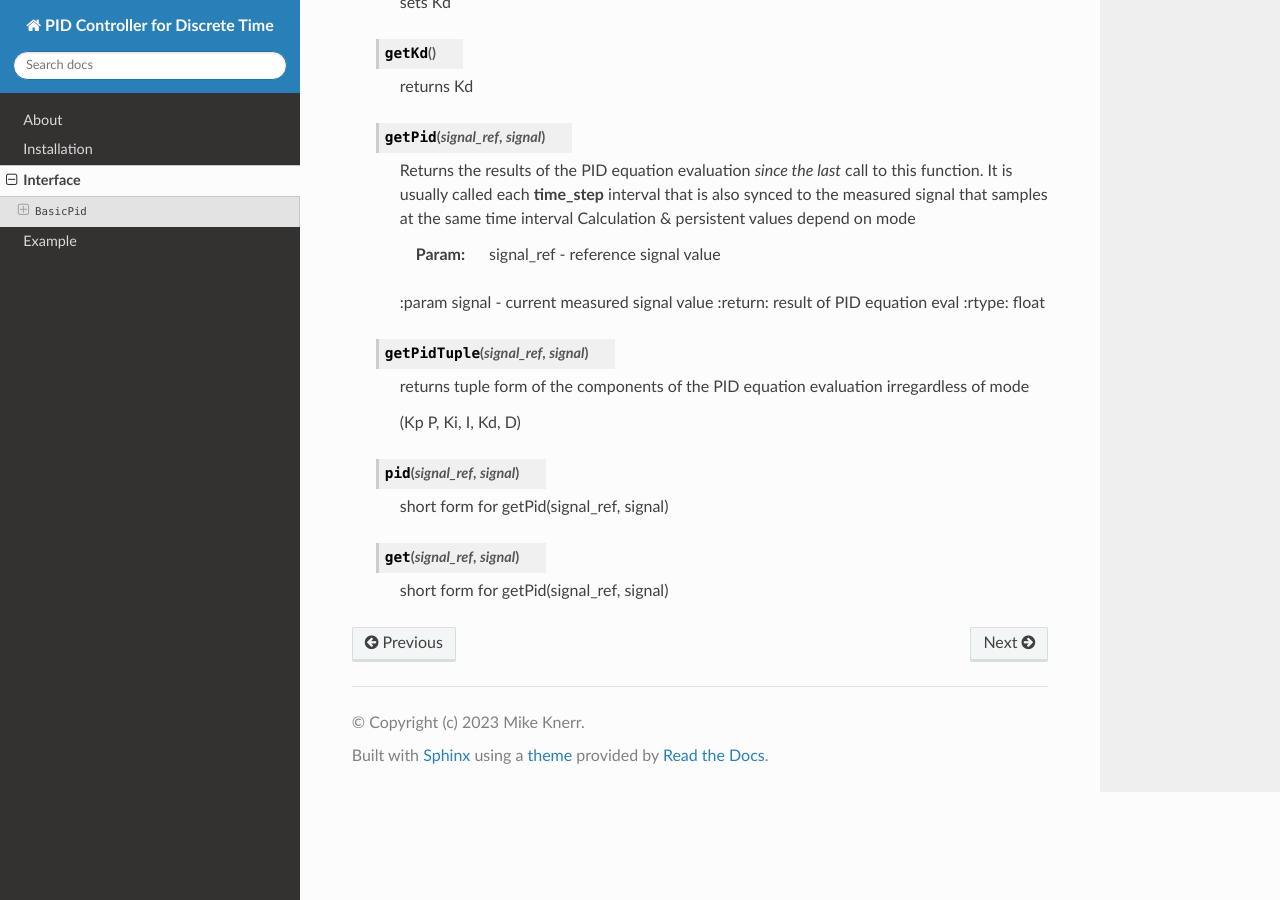
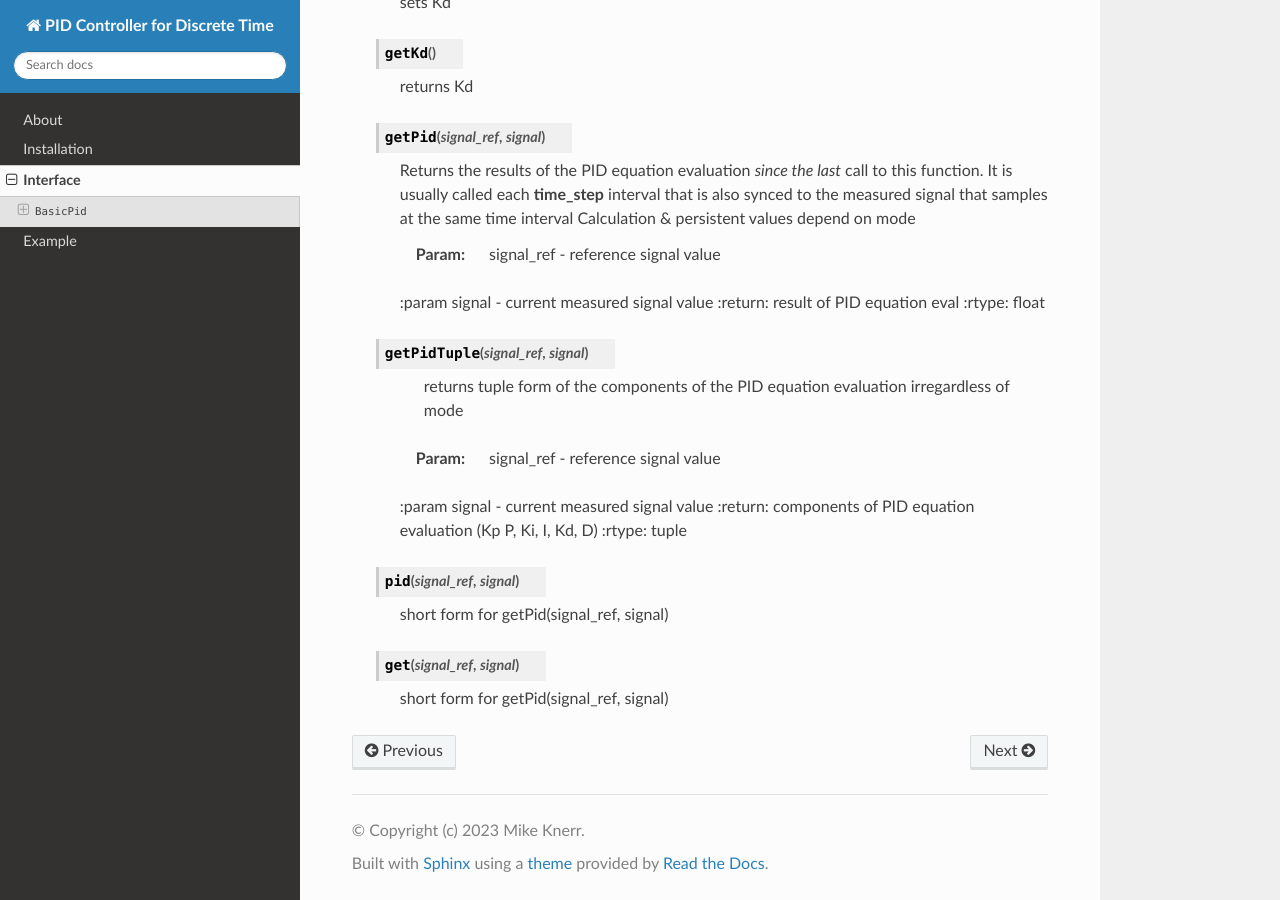
Before and after one commit to mkner/robo-pid, a Sphinx documentation site: the page built from docs/interface.rst, in a window 1280 px wide and 900 px high, scrolled down 1900 px. Built offline with Sphinx 7.4.7 and the Read the Docs theme 2.0.0, drawn with Linux system fonts in a browser that asks for light colours.

Commit message:
Update interface.rst

```diff
--- a/docs/interface.rst
+++ b/docs/interface.rst
@@ -121,11 +121,13 @@ Interface
 
  .. method::  getPidTuple(signal_ref, signal)
 
-    returns tuple form of the components of the PID
-    equation evaluation irregardless of mode
+    returns tuple form of the components of the
+    PID equation evaluation irregardless of mode
 
-    (Kp P, Ki, I, Kd, D)
-
+   :param: signal_ref - reference signal value
+   :param signal  - current measured signal value
+   :return: components of PID equation evaluation (Kp P, Ki, I, Kd, D)
+   :rtype: tuple
 
  .. method::  pid(signal_ref, signal)
 
```
